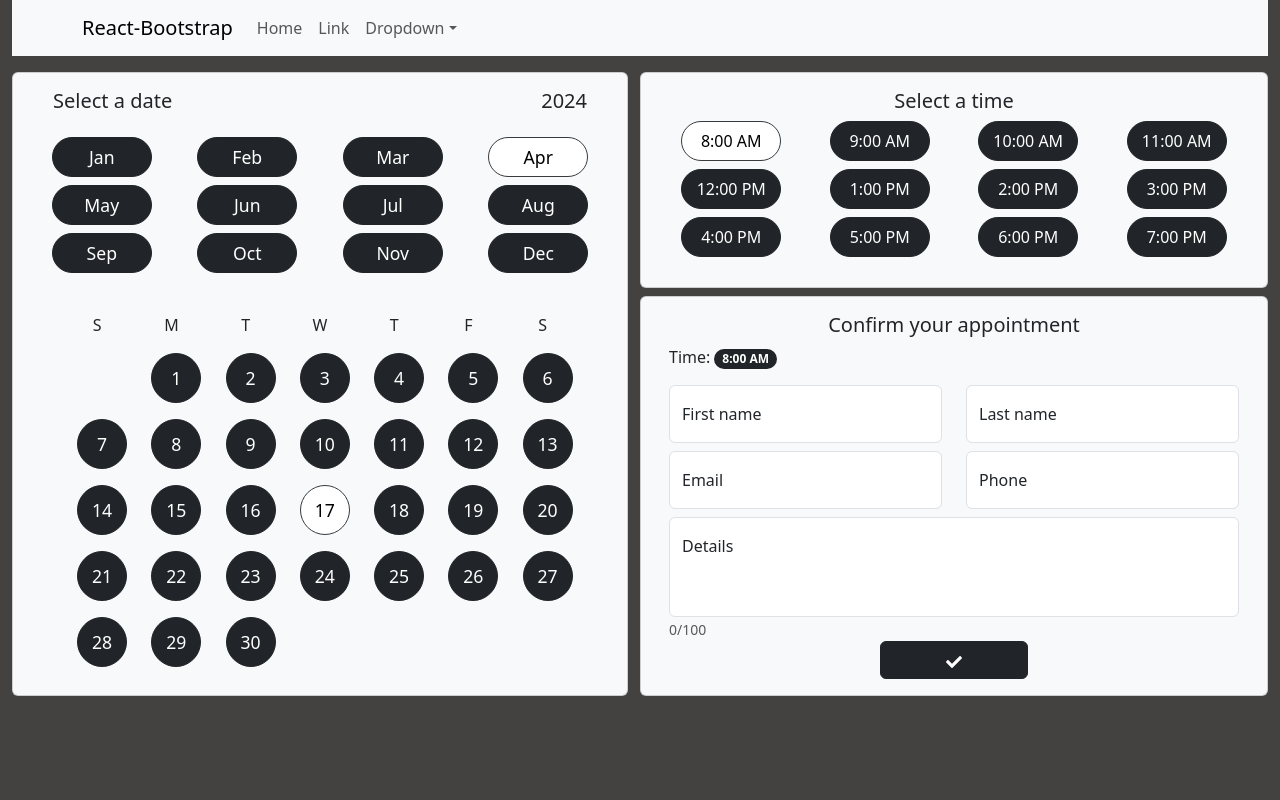
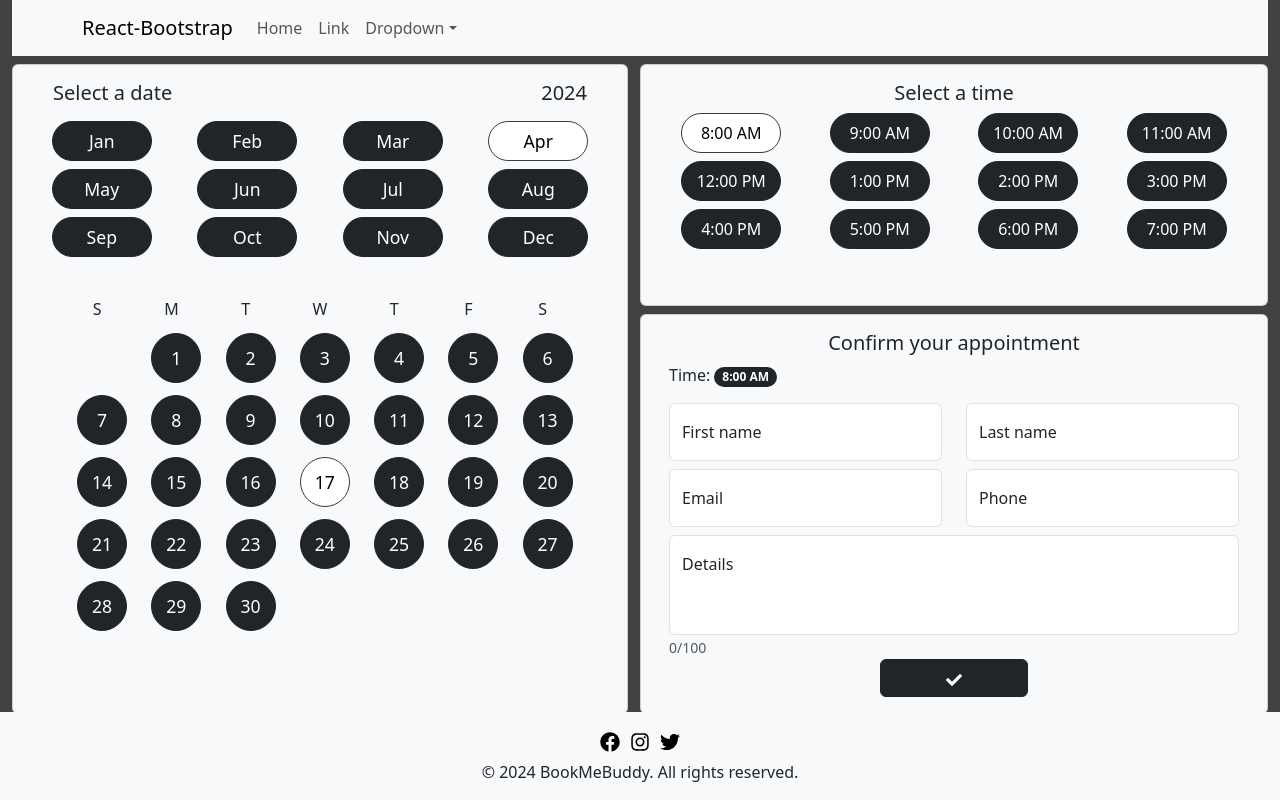
Before and after one commit to Booking-Management-System-App/booking-management-frontend, a React (Vite) app: page / in a window 1280 px wide. Built offline with nearby package versions, Linux system fonts and the light colour scheme.

Commit message:
Keeping fixed height on card components

```diff
--- a/src/App.jsx
+++ b/src/App.jsx
@@ -12,6 +12,7 @@ import NavDropdown from 'react-bootstrap/NavDropdown';
 import DateSelection from './components/DateSelection';
 import TimeSelection from './components/TimeSelection';
 import ConfirmAppointmentCard from './components/ConfirmAppointmentCard';
+import Footer from './components/Footer';
 
 function App() {
 
@@ -58,7 +59,7 @@ function App() {
             </Navbar.Collapse>
           </Container>
         </Navbar>
-        <Row className="mh-100 mt-2">
+        <Row className="mh-100">
           <Col xs={6} className="d-flex flex-column">
             <DateSelection />
           </Col>
@@ -72,6 +73,7 @@ function App() {
           </Col>
         </Row>
       </Container>
+      <Footer />
     </>
   )
 }
--- a/src/components/DateSelection.jsx
+++ b/src/components/DateSelection.jsx
@@ -40,7 +40,7 @@ function DateSelection() {
     <>
       <Card bg="light" text="dark" className="dateSelectionCard mt-2 py-0 h-100">
         <Card.Body>
-          <Card.Title className="justify-content-between d-flex px-4"><p>Select a date</p><p>2024</p></Card.Title>
+          <Card.Title className="justify-content-between d-flex px-4 mb-3"><p className="m-0">Select a date</p><p className="m-0">2024</p></Card.Title>
             <Container>
             {Array.from({ length: 3 }).map((_, idx) => (
                 <Row key={idx} className="justify-content-center">
--- a/src/components/DaysOfTheMonth.jsx
+++ b/src/components/DaysOfTheMonth.jsx
@@ -13,7 +13,7 @@ function DaysOfTheMonth(props) {
   return (
     <>
       {Array.from({ length: 6 }).map((_, idx) => (
-        <Row key={idx} className="m-auto justify-content-between px-5 py-1 daysOfMonthRow">
+        <Row key={idx} className="m-auto justify-content-between px-5 pb-1 daysOfMonthRow">
         {Array.from({ length: 7 }).map((_, idy) => (
           <Col key={(idx * 7) + idy + 1 - firstDayOfWeek} xs={1} className="p-0 text-center">
             <Button
@@ -30,12 +30,19 @@ function DaysOfTheMonth(props) {
                     "mt-2 dayButton"
                   )
                 ) : (
-                  "mt-2 dayButton d-none"
+                  "mt-2 dayButton invisible"
                 )
               }
               onClick={() => setSelectedDay((idx * 7) + idy + 1 - firstDayOfWeek)}
             >
-              {(idx * 7) + idy + 1 - firstDayOfWeek}
+              {
+                (idx * 7) + idy + 1 - firstDayOfWeek > 0 &&
+                (idx * 7) + idy + 1 - firstDayOfWeek <= lastDayOfMonth
+                ? (
+                  (idx * 7) + idy + 1 - firstDayOfWeek
+                ) :
+                -1
+              }
             </Button>
           </Col>
         ))}
```
